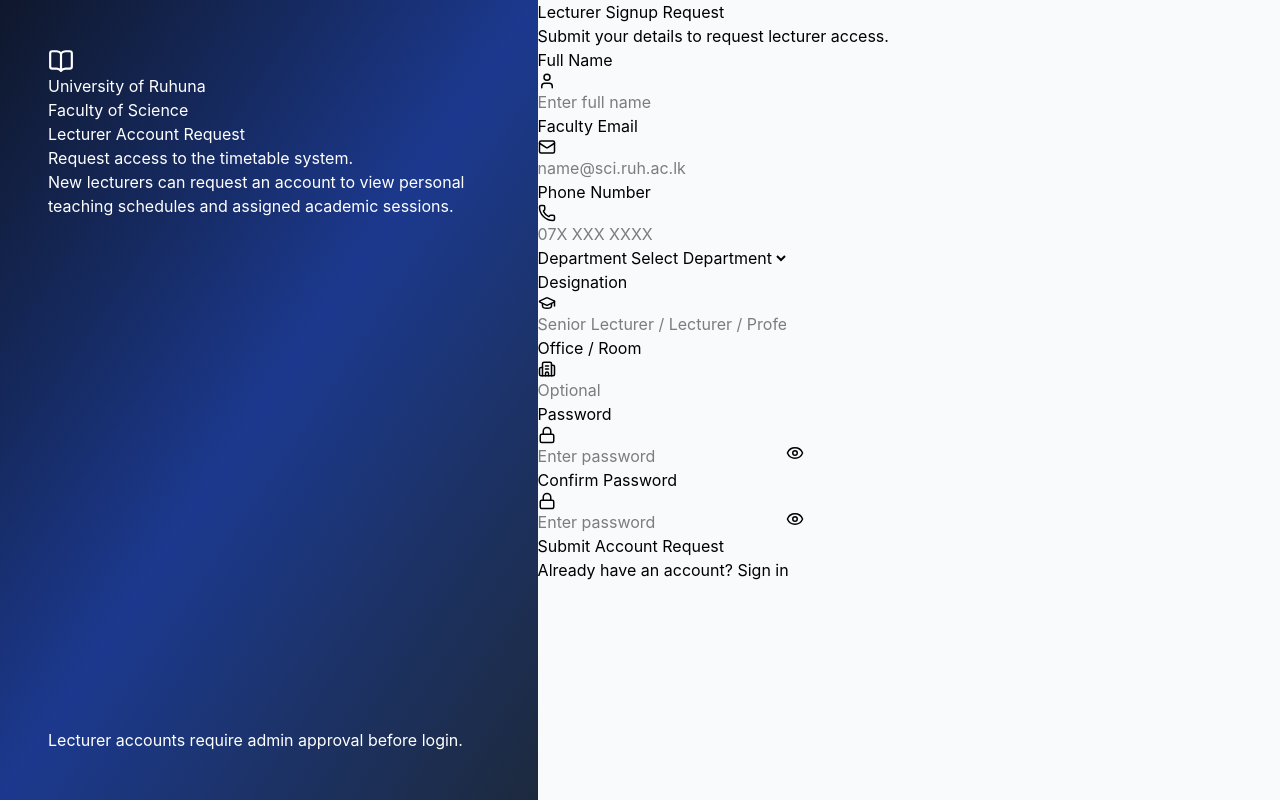
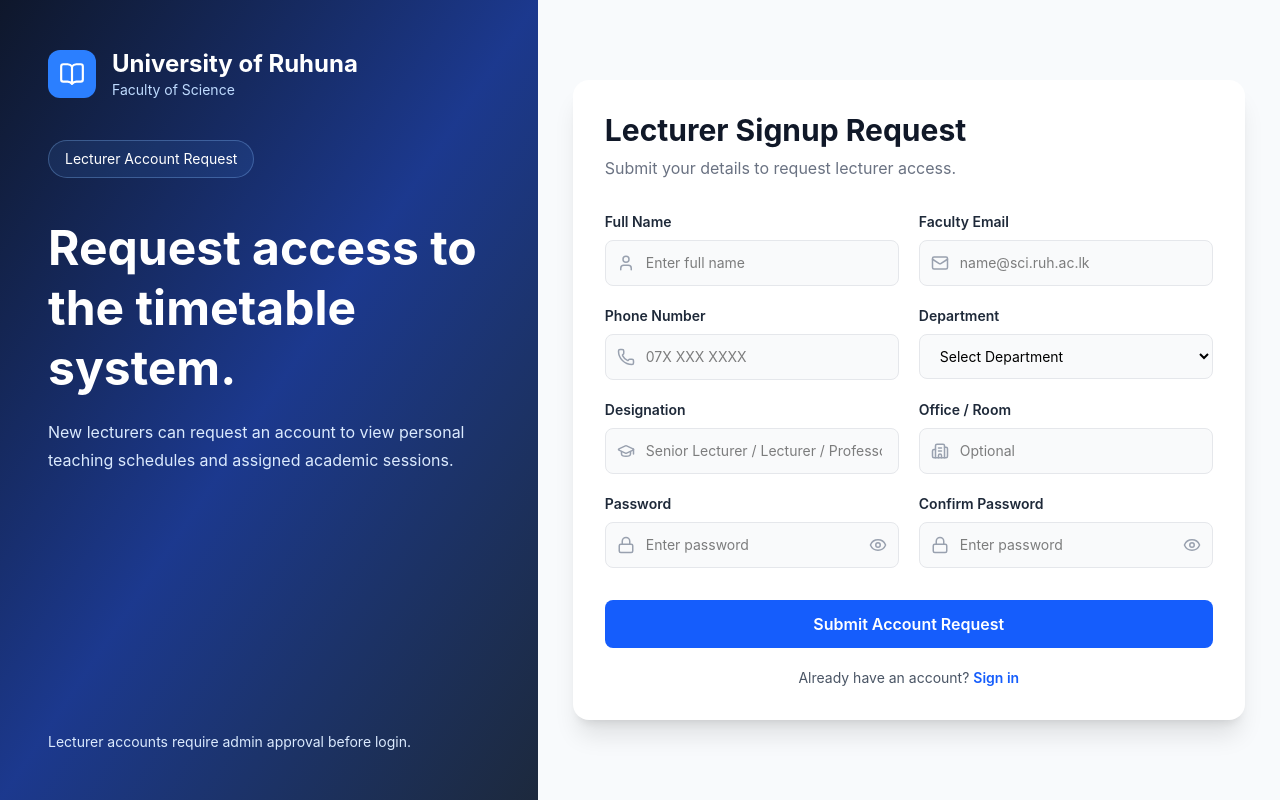
Before and after one commit to Nuwan53/timetable_genaration_management_system, a React app in the folder frontend/: page /lecturer-signup in a window 1280 px wide. Built offline with nearby package versions, Linux system fonts and the light colour scheme; the HTML template or start-up script is replaced by a standard one.

Commit message:
update lecturesignup page

```diff
--- a/frontend/src/pages/LecturerSignup.jsx
+++ b/frontend/src/pages/LecturerSignup.jsx
@@ -1,6 +1,5 @@
 import { useState } from "react";
 import { Link, useNavigate } from "react-router-dom";
-
 import {
   BookOpen,
   User,
@@ -11,29 +10,24 @@
   Building2,
   GraduationCap,
   Phone,
-} from "lucide-react";
+} from "lucide-react";;
 
 export default function LecturerSignup() {
   const navigate = useNavigate();
 
   const [showPassword, setShowPassword] = useState(false);
-
   const [form, setForm] = useState({
     fullName: "",
     email: "",
     phone: "",
     department: "",
     designation: "",
-    office: "",
     password: "",
     confirmPassword: "",
   });
 
   const handleChange = (e) => {
-    setForm({
-      ...form,
-      [e.target.name]: e.target.value,
-    });
+    setForm({ ...form, [e.target.name]: e.target.value });
   };
 
   const handleSubmit = (e) => {
@@ -52,37 +46,47 @@
     <div className="min-h-screen bg-slate-50 flex">
       <section className="hidden lg:flex w-[42%] bg-gradient-to-br from-slate-900 via-blue-900 to-slate-800 text-white p-12 flex-col justify-between">
         <div>
-          <div>
-            <div>
+          <div className="flex items-center gap-4 mb-10">
+            <div className="w-12 h-12 rounded-xl bg-blue-500 flex items-center justify-center">
               <BookOpen size={26} />
             </div>
-
             <div>
-              <h1>University of Ruhuna</h1>
-              <p>Faculty of Science</p>
+              <h1 className="text-2xl font-bold">University of Ruhuna</h1>
+              <p className="text-blue-200 text-sm">Faculty of Science</p>
             </div>
           </div>
 
-          <p>Lecturer Account Request</p>
-          <h2>Request access to the timetable system.</h2>
+          <p className="inline-flex rounded-full border border-blue-300/30 bg-blue-400/10 px-4 py-2 text-sm">
+            Lecturer Account Request
+          </p>
 
-          <p>
+          <h2 className="mt-10 text-5xl font-bold leading-tight">
+            Request access to the timetable system.
+          </h2>
+
+          <p className="mt-5 text-blue-100 leading-7">
             New lecturers can request an account to view personal teaching
             schedules and assigned academic sessions.
           </p>
         </div>
 
-        <p>Lecturer accounts require admin approval before login.</p>
+        <p className="text-sm text-blue-100">
+          Lecturer accounts require admin approval before login.
+        </p>
       </section>
 
-      <section>
-        <div>
-          <div>
-            <h1>Lecturer Signup Request</h1>
-            <p>Submit your details to request lecturer access.</p>
+      <section className="flex-1 flex items-center justify-center p-8">
+        <div className="w-full max-w-2xl bg-white rounded-2xl shadow-xl p-8">
+          <div className="mb-8">
+            <h1 className="text-3xl font-bold text-gray-900">
+              Lecturer Signup Request
+            </h1>
+            <p className="mt-2 text-gray-500">
+              Submit your details to request lecturer access.
+            </p>
           </div>
 
-          <form onSubmit={handleSubmit}>
+          <form onSubmit={handleSubmit} className="grid grid-cols-1 md:grid-cols-2 gap-5">
             <Input
               icon={<User size={18} />}
               label="Full Name"
@@ -163,14 +167,17 @@
               setShowPassword={setShowPassword}
             />
 
-            <div>
-              <button type="submit">
+            <div className="md:col-span-2 mt-3">
+              <button
+                type="submit"
+                className="w-full rounded-lg bg-blue-600 py-3 text-white font-semibold hover:bg-blue-700 transition"
+              >
                 Submit Account Request
               </button>
 
-              <p>
+              <p className="mt-5 text-center text-sm text-gray-600">
                 Already have an account?{" "}
-                <Link to="/">
+                <Link to="/" className="font-semibold text-blue-600 hover:text-blue-700">
                   Sign in
                 </Link>
               </p>
@@ -185,12 +192,18 @@
 function Input({ icon, label, required = true, ...props }) {
   return (
     <div>
-      <label>{label}</label>
-
-      <div>
-        <span>{icon}</span>
-
-        <input required={required} {...props} />
+      <label className="block text-sm font-semibold text-gray-800 mb-2">
+        {label}
+      </label>
+      <div className="relative">
+        <span className="absolute left-3 top-1/2 -translate-y-1/2 text-gray-400">
+          {icon}
+        </span>
+        <input
+          required={required}
+          {...props}
+          className="w-full rounded-lg border border-gray-200 bg-gray-50 py-3 pl-10 pr-4 text-sm outline-none focus:ring-2 focus:ring-blue-500"
+        />
       </div>
     </div>
   );
@@ -199,11 +212,15 @@
 function Select({ label, options, ...props }) {
   return (
     <div>
-      <label>{label}</label>
-
-      <select required {...props}>
+      <label className="block text-sm font-semibold text-gray-800 mb-2">
+        {label}
+      </label>
+      <select
+        required
+        {...props}
+        className="w-full rounded-lg border border-gray-200 bg-gray-50 py-3 px-4 text-sm outline-none focus:ring-2 focus:ring-blue-500"
+      >
         <option value="">Select {label}</option>
-
         {options.map((item) => (
           <option key={item} value={item}>
             {item}
@@ -224,11 +241,14 @@
 }) {
   return (
     <div>
-      <label>{label}</label>
-
-      <div>
-        <Lock size={18} />
-
+      <label className="block text-sm font-semibold text-gray-800 mb-2">
+        {label}
+      </label>
+      <div className="relative">
+        <Lock
+          size={18}
+          className="absolute left-3 top-1/2 -translate-y-1/2 text-gray-400"
+        />
         <input
           required
           name={name}
@@ -236,11 +256,12 @@
           onChange={onChange}
           type={showPassword ? "text" : "password"}
           placeholder="Enter password"
+          className="w-full rounded-lg border border-gray-200 bg-gray-50 py-3 pl-10 pr-12 text-sm outline-none focus:ring-2 focus:ring-blue-500"
         />
-
         <button
           type="button"
           onClick={() => setShowPassword(!showPassword)}
+          className="absolute right-3 top-1/2 -translate-y-1/2 text-gray-400"
         >
           {showPassword ? <EyeOff size={18} /> : <Eye size={18} />}
         </button>
```
